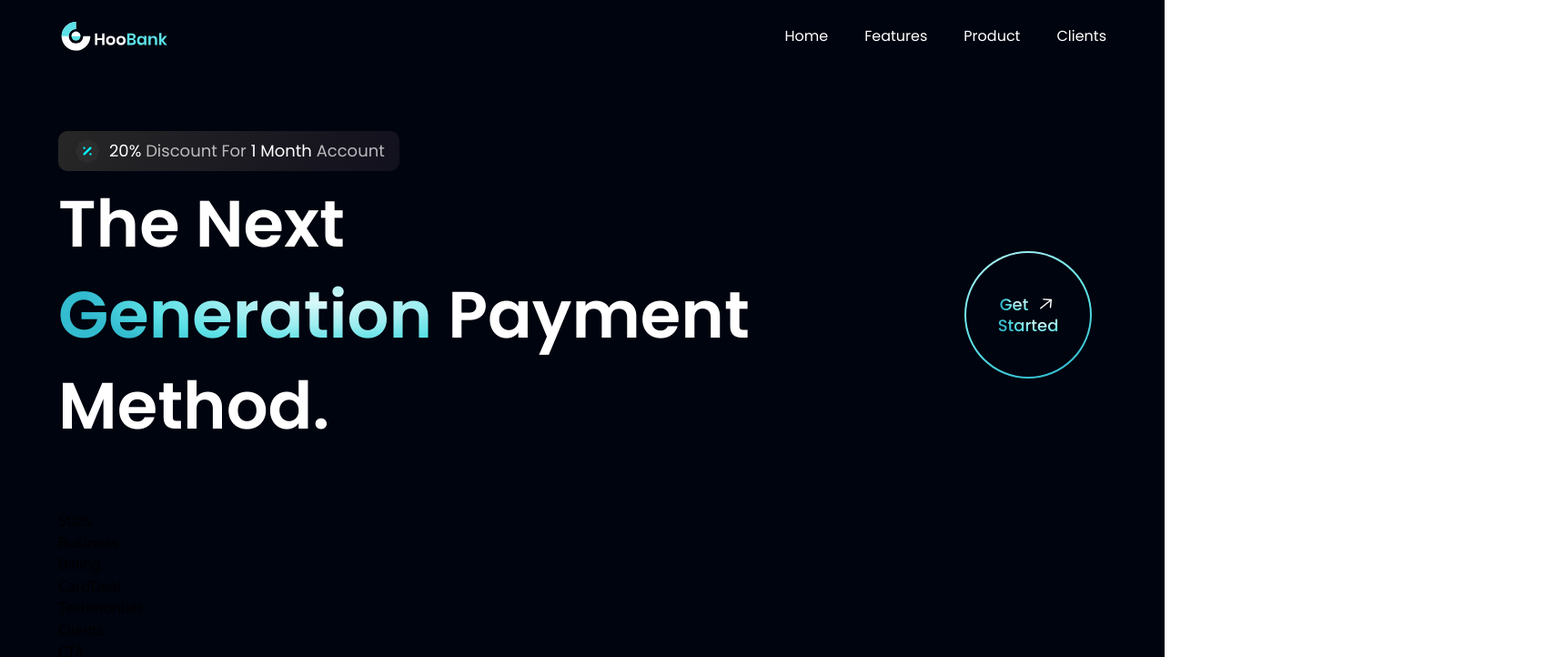
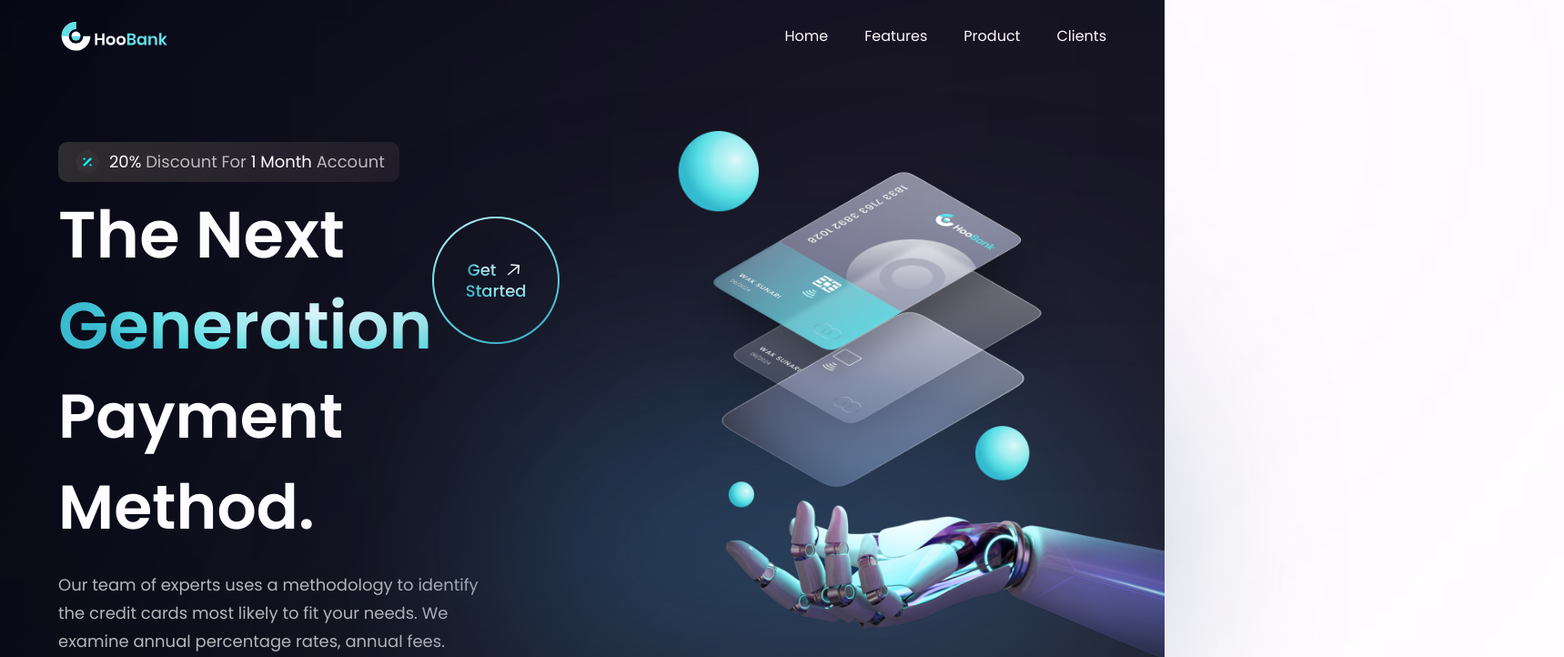
Before and after one commit to owaisahmad315/Modern-bank-app, a React (Vite) app: page / in a window 1280 px wide. Shown: the top 722 px of the page at 91% size, 1719 px wide, since content can reach past the window. Built offline with nearby package versions, Linux system fonts and the light colour scheme.

Commit message:
hero image

```diff
--- a/src/components/Hero.jsx
+++ b/src/components/Hero.jsx
@@ -26,7 +26,7 @@
             ss:leading-[100px] leading-[75px]">
                     The Next <br className="sm:block hidden" /> {" "}
                  <span className="text-gradient">Generation</span> {" "}
-                 Payment Method.
+
              </h1>
 
              <div className="ss:flex hidden md:mr-4
@@ -36,6 +36,37 @@
 
           </div>
 
+          <h1 className="font-poppins
+            font-semibold ss:text-[68px]
+            text-[52px] text-white
+            ss:leading-[100px] leading-[75px] w-full">
+              Payment Method.
+          </h1>
+          <p className={`${styles.paragraph}
+          max-w-[470px] mt-5`}>
+            Our team of experts uses a methodology to identify the credit cards most likely to fit your needs.
+            We examine annual percentage rates, annual fees.
+
+          </p>
+
+      </div>
+
+      <div>
+        <img src={robot} alt="billing"
+        className="w-[100%] h-[100%] relative
+        z-[5]"/>
+        <div className="absolute z-[0] w-[40%]
+        h-[35%] top-0 pink__gradient">
+
+        </div>
+        <div className="absolute z-[1] w-[80%]
+        h-[80%] rounded-full bottom__40 white__gradient">
+
+        </div>
+        <div className="absolute z-[0] w-[50%]
+        h-[50%] right-20 bottom-20  blue__gradient">
+
+        </div>
       </div>
 
      </section>
```
